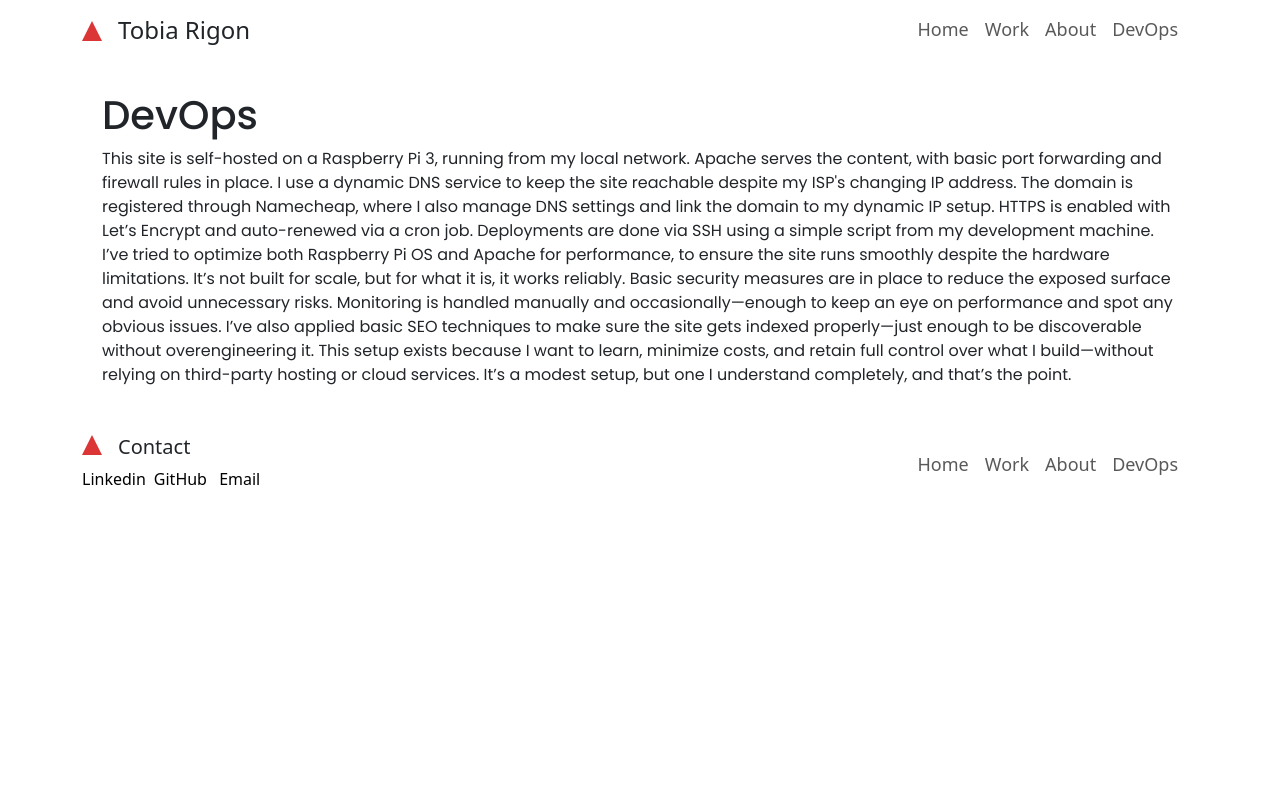
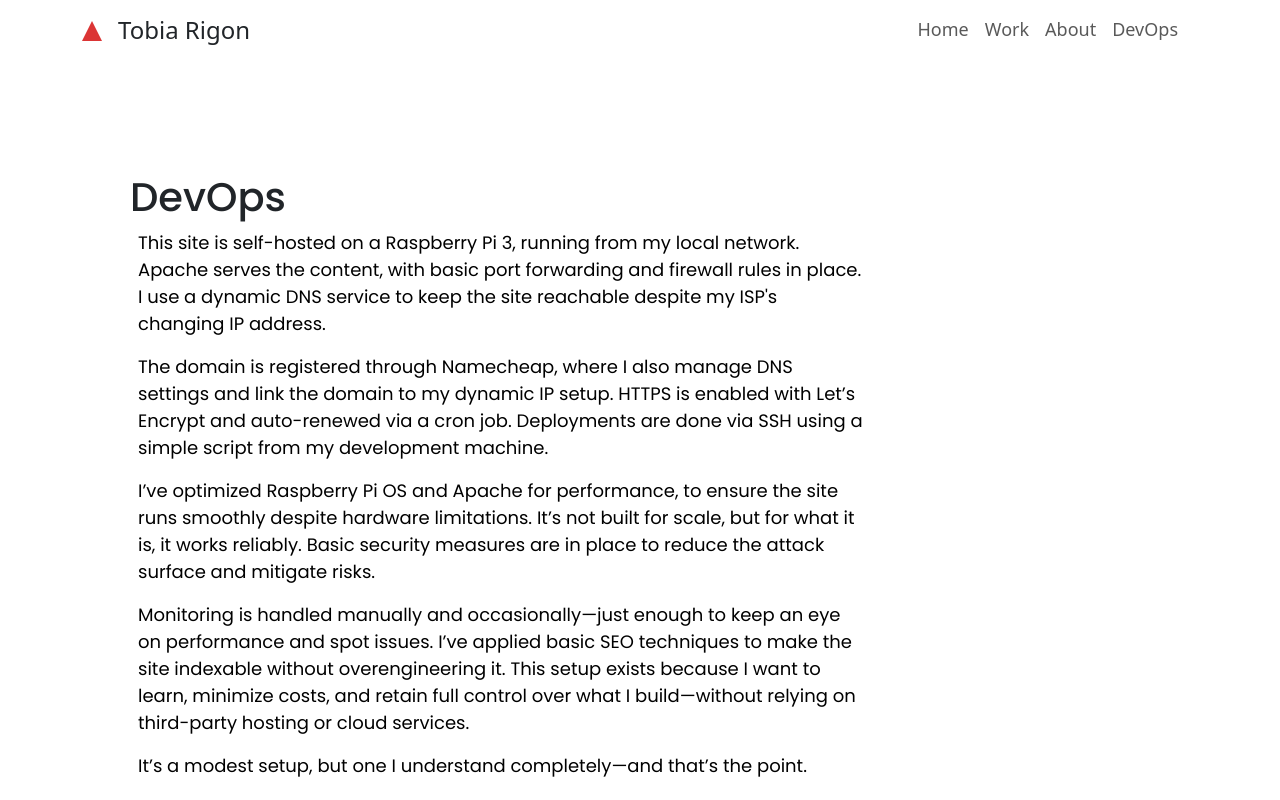
Before and after one commit to TobiaRigon/vue-portfolio, a Vue app: page /#/devops in a window 1280 px wide. Shown: the top 800 px of the page. Built offline with nearby package versions, Linux system fonts and the light colour scheme.

Commit message:
DevOps Fix css

```diff
--- a/src/pages/DevOpsPage.vue
+++ b/src/pages/DevOpsPage.vue
@@ -1,29 +1,41 @@
 <template>
-  <div class="container">
+  <section class="d-flex flex-wrap justify-content-center align-items-center">
+    <div class="container flex-wrap d-flex justify-content-between">
+      <div class="col-10 col-lg-8 mx-5">
         <h1>DevOps</h1>
-    <p>
+        <p class="mx-2">
           This site is self-hosted on a Raspberry Pi 3, running from my local
           network. Apache serves the content, with basic port forwarding and
           firewall rules in place. I use a dynamic DNS service to keep the site
-      reachable despite my ISP's changing IP address. The domain is registered
-      through Namecheap, where I also manage DNS settings and link the domain to
-      my dynamic IP setup. HTTPS is enabled with Let’s Encrypt and auto-renewed
-      via a cron job. Deployments are done via SSH using a simple script from my
-      development machine. I’ve tried to optimize both Raspberry Pi OS and
-      Apache for performance, to ensure the site runs smoothly despite the
-      hardware limitations. It’s not built for scale, but for what it is, it
-      works reliably. Basic security measures are in place to reduce the exposed
-      surface and avoid unnecessary risks. Monitoring is handled manually and
-      occasionally—enough to keep an eye on performance and spot any obvious
-      issues. I’ve also applied basic SEO techniques to make sure the site gets
-      indexed properly—just enough to be discoverable without overengineering
-      it. This setup exists because I want to learn, minimize costs, and retain
-      full control over what I build—without relying on third-party hosting or
-      cloud services. It’s a modest setup, but one I understand completely, and
-      that’s the point.
+          reachable despite my ISP's changing IP address.
         </p>
-    <!-- Aggiungi qui contenuti, immagini, tools, ecc -->
+        <p class="mx-2">
+          The domain is registered through Namecheap, where I also manage DNS
+          settings and link the domain to my dynamic IP setup. HTTPS is enabled
+          with Let’s Encrypt and auto-renewed via a cron job. Deployments are
+          done via SSH using a simple script from my development machine.
+        </p>
+        <p class="mx-2">
+          I’ve optimized Raspberry Pi OS and Apache for performance, to ensure
+          the site runs smoothly despite hardware limitations. It’s not built
+          for scale, but for what it is, it works reliably. Basic security
+          measures are in place to reduce the attack surface and mitigate risks.
+        </p>
+        <p class="mx-2">
+          Monitoring is handled manually and occasionally—just enough to keep an
+          eye on performance and spot issues. I’ve applied basic SEO techniques
+          to make the site indexable without overengineering it. This setup
+          exists because I want to learn, minimize costs, and retain full
+          control over what I build—without relying on third-party hosting or
+          cloud services.
+        </p>
+        <p class="mx-2">
+          It’s a modest setup, but one I understand completely—and that’s the
+          point.
+        </p>
       </div>
+    </div>
+  </section>
 </template>
 
 <script>
@@ -33,7 +45,16 @@ export default {
 </script>
 
 <style scoped>
-.container {
-  padding: 2rem;
+section {
+  min-height: 100vh;
+  margin-top: 25px;
+  margin-bottom: 25px;
+}
+p,
+li,
+a {
+  color: black;
+  font-size: 18px;
+  font-weight: 400;
 }
 </style>
```
Lines whose indentation alone changed are shown as unchanged.
